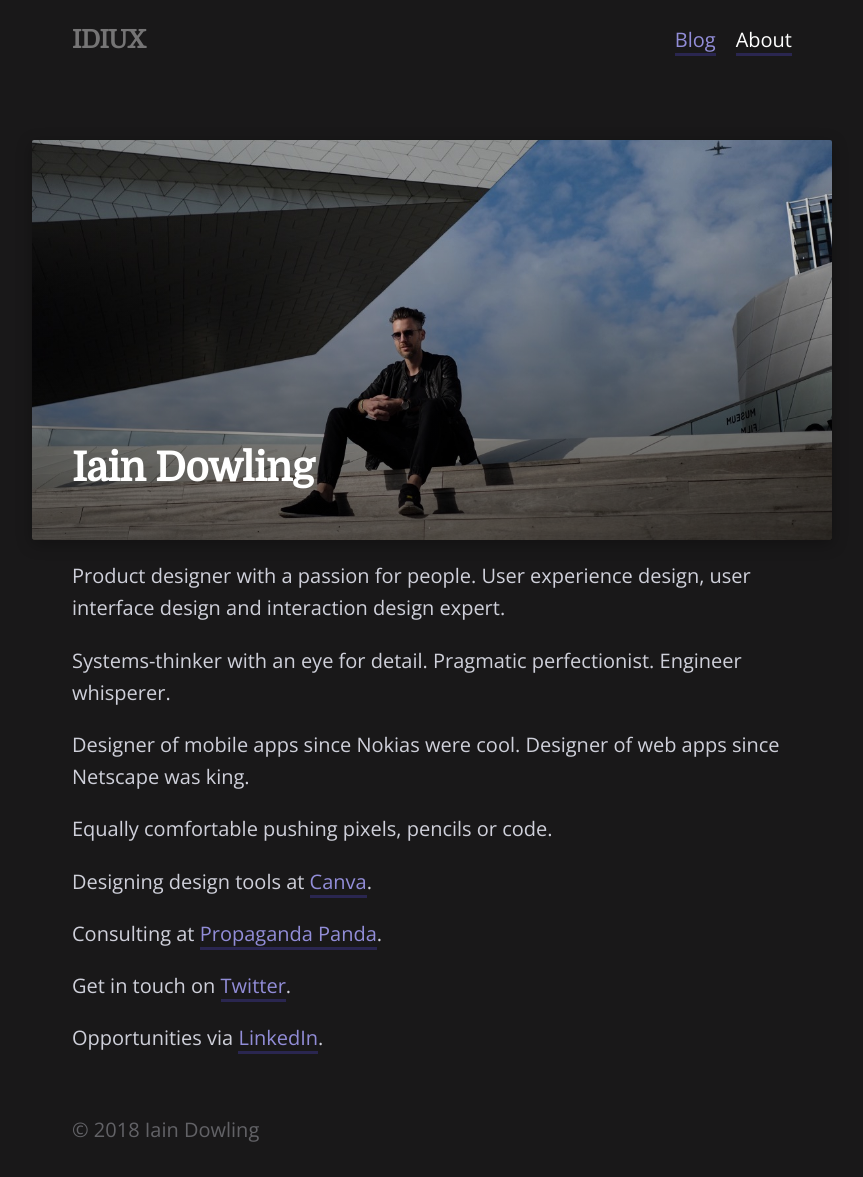
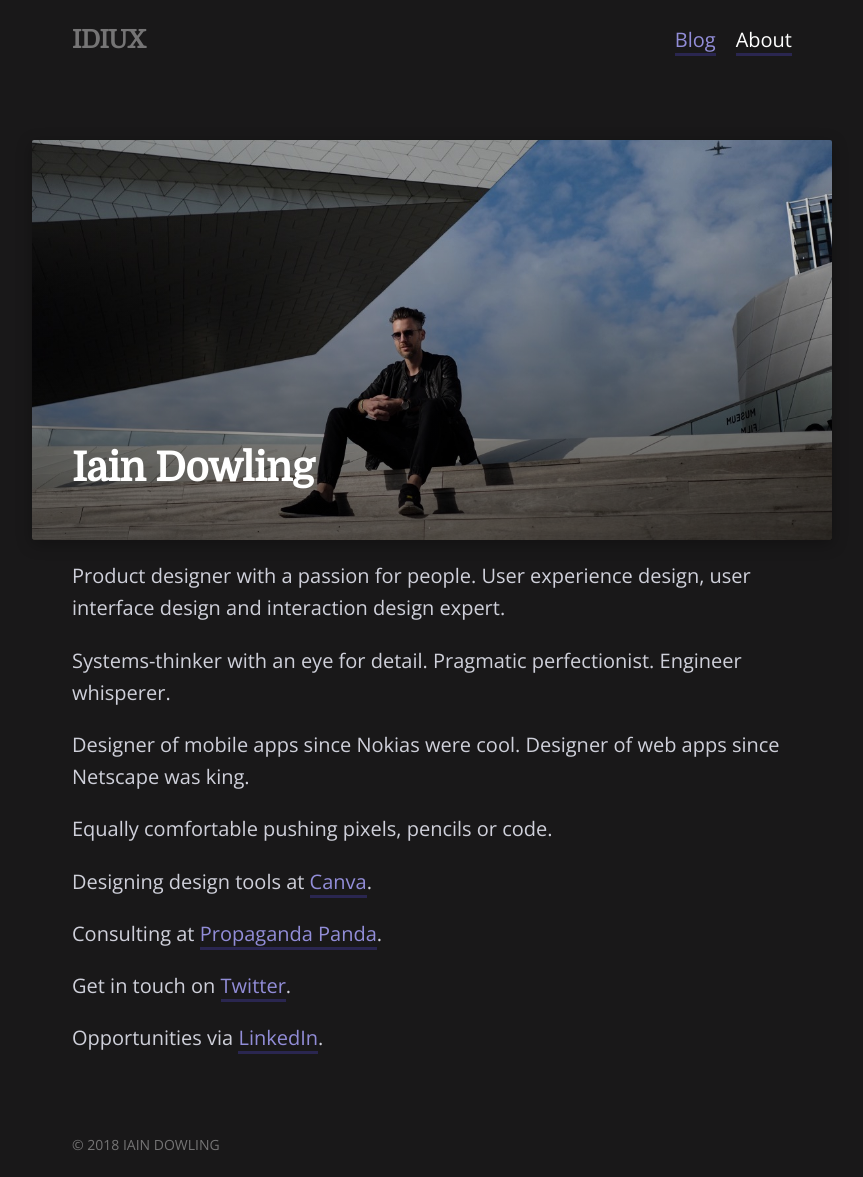
Before and after one commit to IDIUX/idiux.github.io, a Jekyll site: the page built from about.md, in a window 1280 px wide. Shown: the whole page, without its empty margins (208-1071 px from the left). Built offline with Jekyll 4.4.1, drawn with Linux system fonts in a browser that asks for light colours; nearby versions of some CDN libraries.

Commit message:
Fix mobile image margin and title size

```diff
--- a/public/css/main.css
+++ b/public/css/main.css
@@ -55,5 +55,7 @@
 }
 
 .footer {
-    opacity: 0.4;
+    font-size: 0.7rem;
+    text-transform: uppercase;
+    color: rgba(255,255,255,0.4);
 }
--- a/public/css/poole.css
+++ b/public/css/poole.css
@@ -314,7 +314,7 @@
   margin-bottom: 6rem;
 }
 .post.single {
-  margin-bottom: 3rem;
+  margin-bottom: 4rem;
 }
 
 /* Blog post or page title */
@@ -460,3 +460,14 @@
     border-bottom-right-radius: 4px;
   }
 }
+
+@media (max-width: 30em) {
+
+  .post-title {
+    margin-left: -1rem;
+    margin-right: -1rem;
+    padding: 1rem;
+    font-size: 1.6rem;
+  }
+
+}
```
